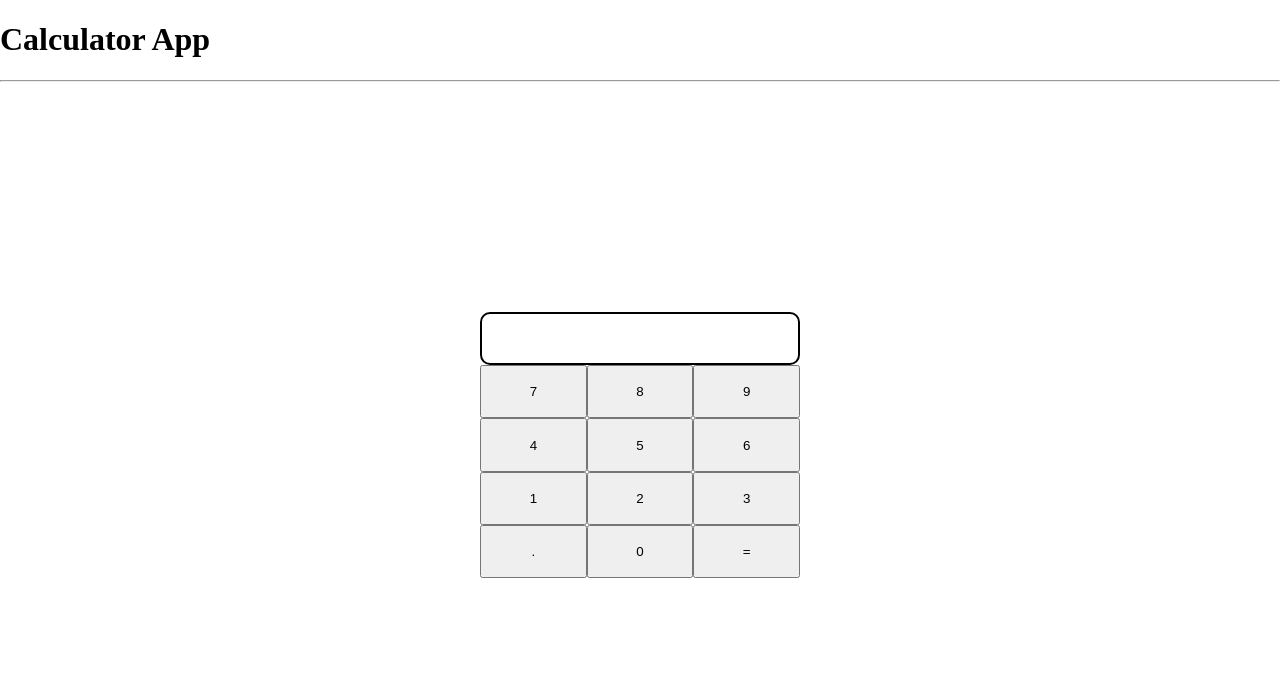
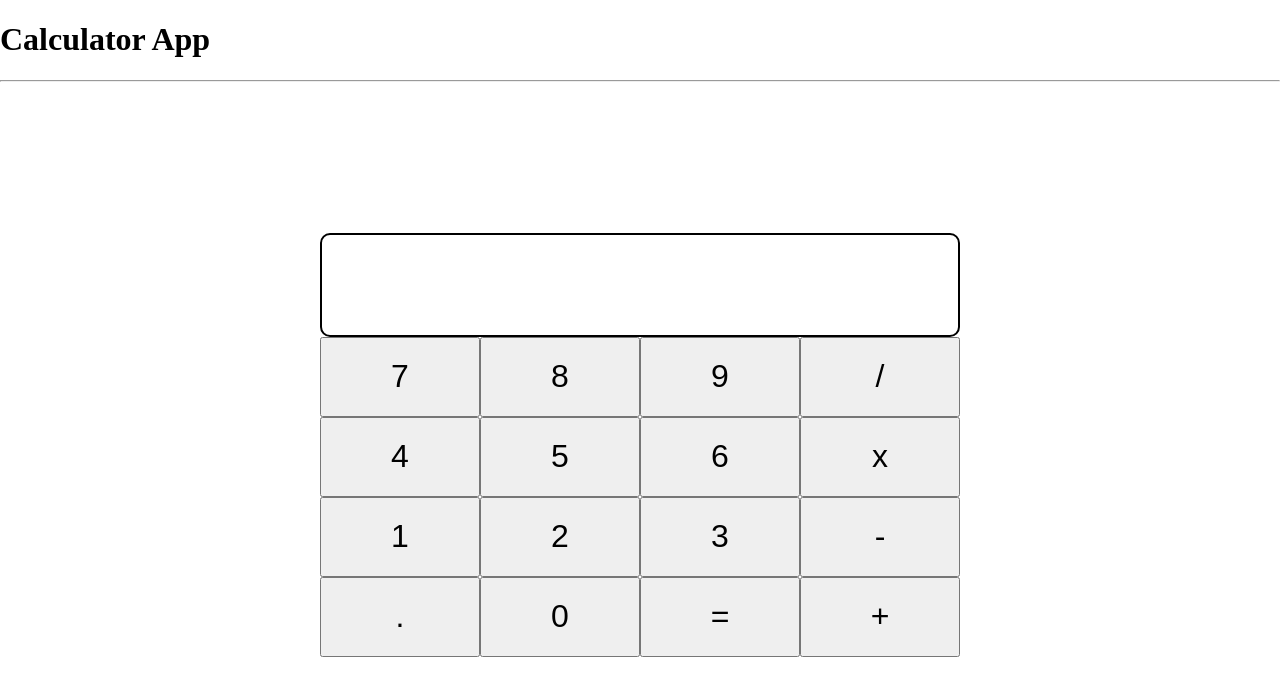
Before and after one commit to nagillimnayr/calculator-ts, a React app: page / in a window 1280 px wide. Shown: the top 696 px of the page. Built offline with nearby package versions, Linux system fonts and the light colour scheme; the HTML template or start-up script is replaced by a standard one.

Commit message:
feat: center calculator

```diff
--- a/src/components/calculator/NumButtonGroup.tsx
+++ b/src/components/calculator/ButtonGroup.tsx
@@ -18,6 +18,9 @@ export default function NumButtonGroup({
         <button id="btn9" onClick={onClick}>
           9
         </button>
+        <button id="btn/" onClick={onClick}>
+          /
+        </button>
       </div>
       <div id="numRow2" className="numRow">
         <button id="btn4" onClick={onClick}>
@@ -28,6 +31,9 @@ export default function NumButtonGroup({
         </button>
         <button id="btn6" onClick={onClick}>
           6
+        </button>
+        <button id="btnx" onClick={onClick}>
+          x
         </button>
       </div>
       <div id="numRow3" className="numRow">
@@ -40,6 +46,9 @@ export default function NumButtonGroup({
         <button id="btn3" onClick={onClick}>
           3
         </button>
+        <button id="btn-" onClick={onClick}>
+          -
+        </button>
       </div>
       <div id="numRow4" className="numRow">
         <button id="btn." onClick={onClick}>
@@ -51,6 +60,9 @@ export default function NumButtonGroup({
         <button id="btn=" onClick={onClick}>
           =
         </button>
+        <button id="btn+" onClick={onClick}>
+          +
+        </button>
       </div>
     </div>
   );
--- a/src/components/calculator/Calculator.css
+++ b/src/components/calculator/Calculator.css
@@ -6,13 +6,13 @@
   align-self: center;
   justify-self: center;
   height: fit-content;
-  width: fit-content;
+  width: 60%;
 }
 
 #numButtonGroup {
   display: flex;
   flex-direction: column;
-  max-width: 100%;
+  max-width: 640px;
 }
 #numButtonGroup .numRow {
   display: flex;
@@ -22,14 +22,14 @@
 #numButtonGroup .numRow button {
   flex: 1;
   aspect-ratio: 2;
+  font-size: 2em;
 }
 
 #displayPanel {
   border: 2px solid black;
   aspect-ratio: 6;
-  padding-left: 3%;
-  padding-right: 3%;
-  font-size: x-large;
+  padding: 0% 3%;
+  font-size: 2.5em;
   text-align: right;
   border-radius: 10px;
 }
--- a/src/components/calculator/Calculator.tsx
+++ b/src/components/calculator/Calculator.tsx
@@ -1,5 +1,5 @@
 import React, { MouseEventHandler, useState } from 'react';
-import NumButtonGroup from './NumButtonGroup';
+import NumButtonGroup from './ButtonGroup';
 import './Calculator.css';
 import DisplayPanel from './DisplayPanel';
 
```
